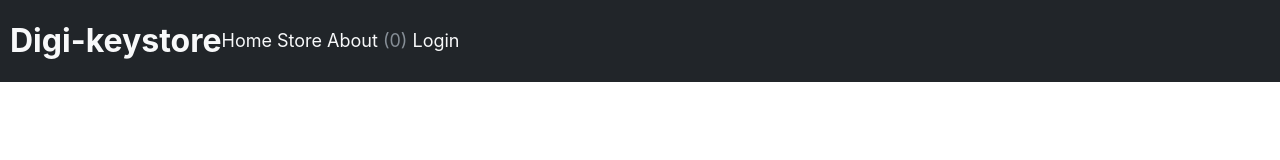
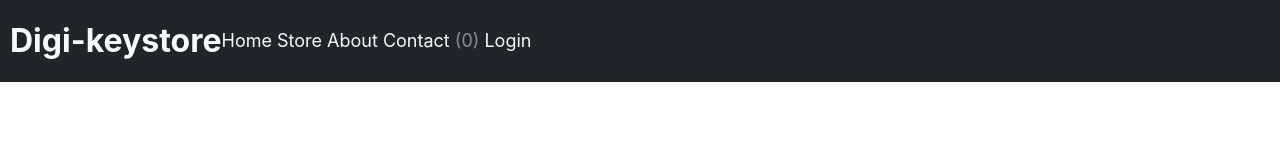
Before and after one commit to jona881a/NodeJS_Eksamn_project, a Svelte app in the folder client/: page /login in a window 1280 px wide. Shown: the top 160 px of the page. Built offline with nearby package versions, Linux system fonts and the light colour scheme.

Commit message:
added route to contactpage in client side

```diff
--- a/client/src/Components/Navbar/Navbar.svelte
+++ b/client/src/Components/Navbar/Navbar.svelte
@@ -12,6 +12,7 @@
   //import Cart from "../Cart/Cart.svelte";
   import ChangePassword from "../../Pages/Authentication/ChangePassword.svelte";
   import Frontpage from "../../Pages/FrontPage/Frontpage.svelte";
+  import Contactpage from "../../Pages/Contactpage/Contactpage.svelte";
 
 </script>
 
@@ -25,6 +26,7 @@
       <Link to="/">Home</Link>
       <Link to="/store">Store</Link>
       <Link to="/about">About</Link>
+      <Link to="/contactpage">Contact</Link>
       <Link to="/cart"><i class="fa-solid fa-basket-shopping"></i> <span class="cart-items">({$itemsInCart})</span></Link>
       {#if $session}
         <Link to="/profile">Profile</Link>
@@ -36,6 +38,7 @@
   <div>
     <Route path="/" component={Frontpage}><FrontPage/></Route>
     <Route path="about" component={About}><About/></Route>
+    <Route path="contact" component={Contactpage}><Contactpage/></Route>
     <!--<Route path="cart" component={Cart}><Cart/></Route>-->
     <Route path="login" component={Login}><Login /></Route>
     <Route path="signup" component={Signup}><Signup /></Route>
```
